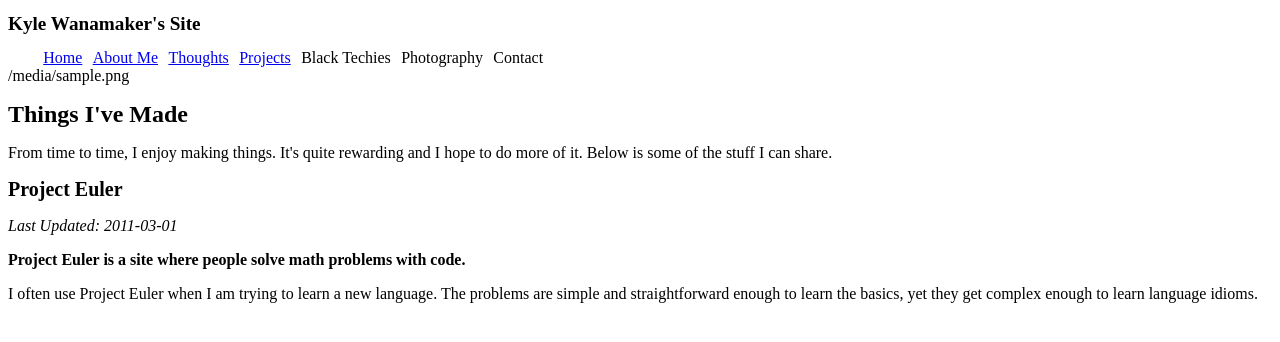
After one commit to KyleWpppd/kylewpppd.com, a Python web app: template kylewpppd_com/templates/projects/index.html in a window 1280 px wide. The commit adds this page. Shown: the top 342 px of the page. Run offline with Jinja, Linux system fonts and the light colour scheme; the template is opened without the code that fills it: most values are stand-ins (such as "Sample title", 1, 10 or a date in 2020); some libraries are stand-ins or nearby versions.

```diff
--- a/kylewpppd_com/static/styles/base.css
+++ b/kylewpppd_com/static/styles/base.css
@@ -1,8 +1,27 @@
+.site-header h1 {
+    font-size: 1.2rem;
+}
+
 .header-nav ul {
     list-style-type: none;
+    margin: 0;
+    padding-left: 2.0rem;
 }
 
 .header-nav li {
     display: inline;
     margin: 0 0.2rem;
+    /* We want a little bit of spacing if we wrap to 2 lines... */
+    line-height: 1.2rem;
+    /* But we don't want line breaks in the middle of an item */
+    white-space: nowrap;
 }
+
+h1 {
+    font-size: 1.5rem;
+}
+
+h2 {
+    font-size: 1.25rem;
+    margin: 0.8rem 0 0.1rem;
+}
--- /dev/null
+++ b/kylewpppd_com/static/styles/projects.css
@@ -0,0 +1,8 @@
+.projects .project-leader {
+    font-weight: bold;
+}
+
+.projects .project-lastupdated {
+    font-style: italic;
+    margin: 0.2rem 0 inherit;
+}
--- a/kylewpppd_com/templates/layout.html
+++ b/kylewpppd_com/templates/layout.html
@@ -4,9 +4,11 @@
   <head>
     <meta charset=utf-8>
     <title>{% block title %}Welcome{% endblock %} | KyleWpppd.com</title>
-		<link rel="shortcut icon" href="{{ url_for('static', filename='favicon.ico') }}">
+    <link rel="shortcut icon"
+          href="{{ url_for('static', filename='favicon.ico') }}">
     {% block head_styles %}
-		<link rel=stylesheet type=text/css href="{{ url_for('static', filename='styles/base.css') }}">
+    <link rel="stylesheet" type="text/css"
+          href="{{ url_for('static', filename='styles/base.css') }}">
     {% endblock %}
     {% block head_scripts %}
     <script type="text/javascript" src="//cdnjs.cloudflare.com/ajax/libs/jquery/2.1.1/jquery.min.js"></script>
@@ -15,13 +17,15 @@
   {% endblock %}
   {% block body %}
   <body>
-		<header><h1>Kyle Wanamaker's site</h1></header>
+    <header class="site-header">
+      <h1>Kyle Wanamaker's Site</h1>
+    </header>
     <nav class="header-nav">
       <ul>
         <li><a href="/">Home</a></li>
         <li><a href="{{ url_for('main.bio') }}">About Me</a></li>
         <li><a href="{{ url_for('blog.index') }}">Thoughts</a></li>
-				<li>Projects</li>
+        <li><a href="{{ url_for('projects.index') }}">Projects</a></li>
         <li>Black Techies</li>
         <li>Photography</li>
         <li>Contact</li>
--- a/kylewpppd_com/templates/main/bio.html
+++ b/kylewpppd_com/templates/main/bio.html
@@ -1,5 +1,6 @@
 {% extends "layout.html" %}
 {% block title %}About Me{% endblock %}
 {% block main_content %}
-<h1>I Am Robot?</h1>
+<h1>About Me</h1>
+<p>I am almost sure I am not a robot. Almost.</p>
 {% endblock %}
--- /dev/null
+++ b/kylewpppd_com/templates/projects/index.html
@@ -0,0 +1,29 @@
+{% extends "layout.html" %}
+{% block head_styles %}
+{{ super() }}
+<link rel="stylesheet" type="text/css" href="{{ url_for('static', filename='styles/projects.css') }}">
+{% endblock %}
+
+{% block main_content %}
+{{ wat(self) }}
+{{ __file__ }}
+<div class="projects">
+  <h1>Things I've Made</h1>
+  <p>From time to time, I enjoy making things. It's quite rewarding and
+    I hope to do more of it. Below is some of the stuff I can share.</p>
+  <div class="project">
+    <h2>Project Euler</h2>
+    <p class="project-lastupdated">Last Updated: 2011-03-01</p>
+    <p class="project-leader">Project Euler is a site where people solve math
+      problems with code.</p>
+
+    <p>I often use Project Euler when I am trying to learn a new
+    language. The problems are simple and straightforward enough to
+    learn the basics, yet they get complex enough to learn language
+    idioms.</p>
+  </div>
+  <div>
+    <h2></h2>
+  </div>
+</div>
+{% endblock %}
```
Also changed, not shown: kylewpppd_com/__init__.py (+22 -0 lines), kylewpppd_com/views/projects.py (added, +10 -0 lines). Lines whose indentation alone changed are shown as unchanged.
